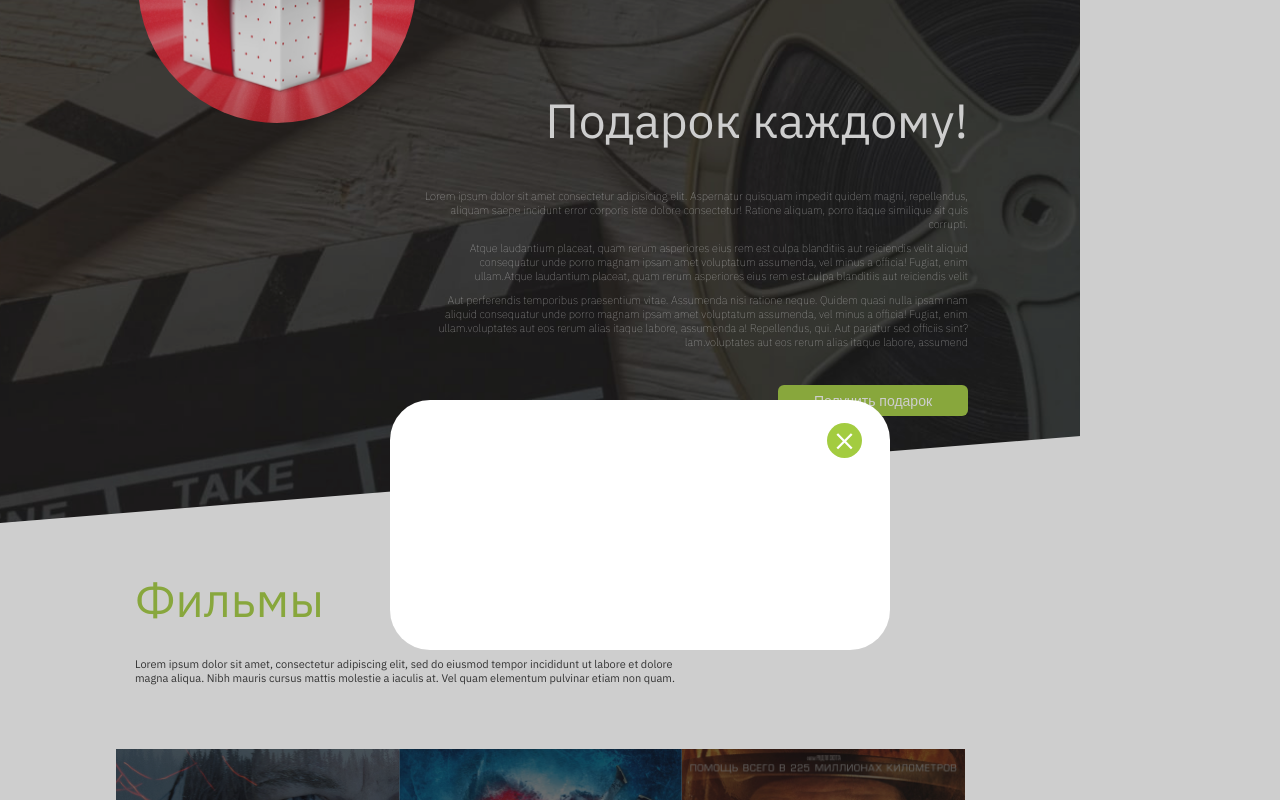
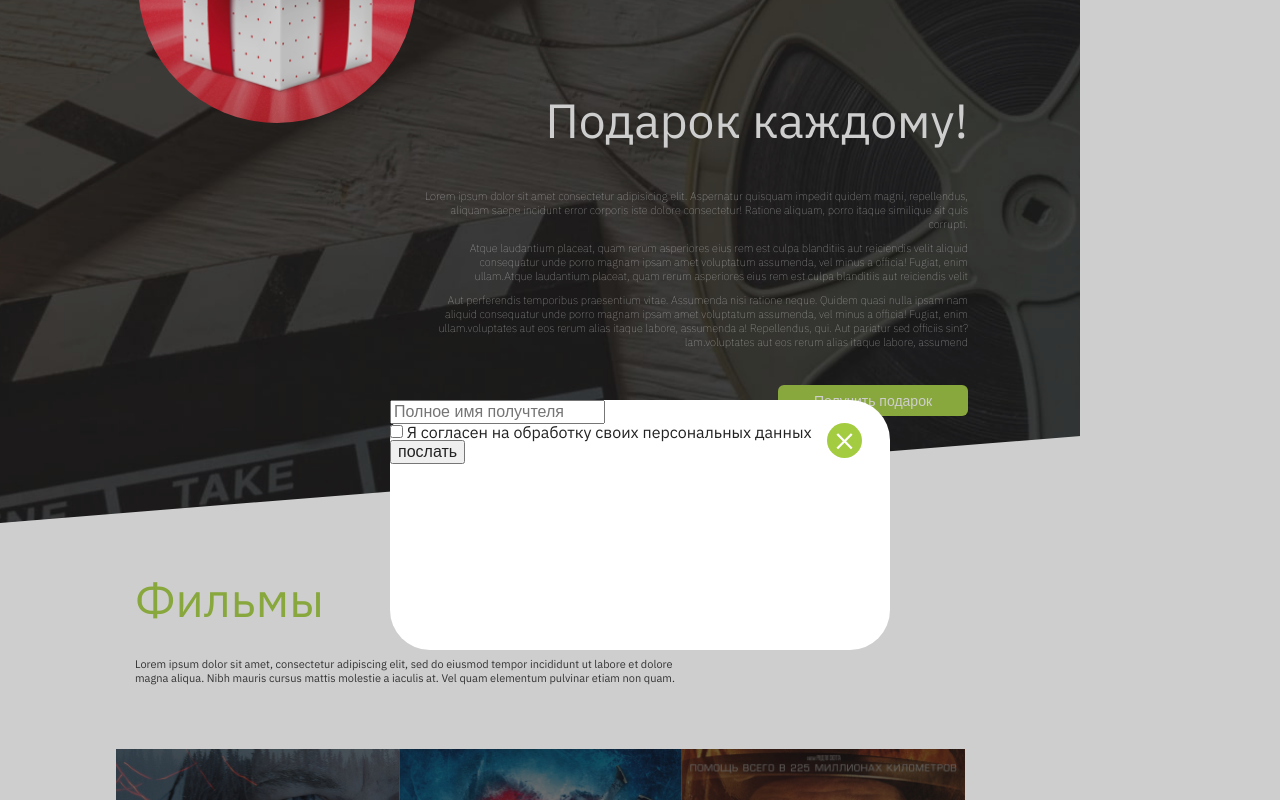
Before and after one commit to kial917/cinema, a plain HTML site: page index.html in a window 1280 px wide. Both pictures are taken after a click on the button "Получить подарок". Shown: the part 2352-3152 px from the top of the page. Drawn offline with nearby package versions, Linux system fonts and the light colour scheme; files whose address does not match are found by name.

Commit message:
16.4 Format code

```diff
--- a/index.html
+++ b/index.html
@@ -589,11 +589,26 @@
             <button class="close" id="gift-popup-close">
                 <svg width="35" height="35" viewBox="0 0 35 35" fill="#A3CC40" xmlns="http://www.w3.org/2000/svg">
                     <circle cx="17.5" cy="17.5" r="17.5" />
-                    <path d="M25.5363 11.8271L23.9176 10.2084L17.5 16.626L11.0824 10.2084L9.46362 11.8271L15.8812 18.2447L9.46362 24.6623L11.0824 26.2811L17.5 19.8635L23.9176 26.2811L25.5363 24.6623L19.1187 18.2447L25.5363 11.8271Z" fill="white"/>
-                    </svg>
+                    <path
+                        d="M25.5363 11.8271L23.9176 10.2084L17.5 16.626L11.0824 10.2084L9.46362 11.8271L15.8812 18.2447L9.46362 24.6623L11.0824 26.2811L17.5 19.8635L23.9176 26.2811L25.5363 24.6623L19.1187 18.2447L25.5363 11.8271Z"
+                        fill="white" />
+                </svg>
+            </button>
+            <div>
+                <label for="username" class="visuallyhidden">Полное имя</label>
+                <input type="text" id="giftusername" name="username" value="" placeholder="Полное имя получтеля"
+                    required>
+            </div>
 
+            <div>
+                <input id="agreement" type="checkbox" required>
+                <label for="agreement">Я согласен на обработку своих персональных данных</label>
+            </div>
 
+            <button type="submit">
+                послать
             </button>
+
         </div>
     </div>
 
--- a/js/gift.js
+++ b/js/gift.js
@@ -1,8 +1,8 @@
 const openBtn = document.getElementById('btn-gift-open');
 const popup = document.getElementById('gift-popup');
-const closeBtn =document.getElementById('gift-popup-close');
+const closeBtn = document.getElementById('gift-popup-close');
 
-function popupToggle(){
+function popupToggle() {
     popup.classList.toggle('hidden');
 };
 
```
